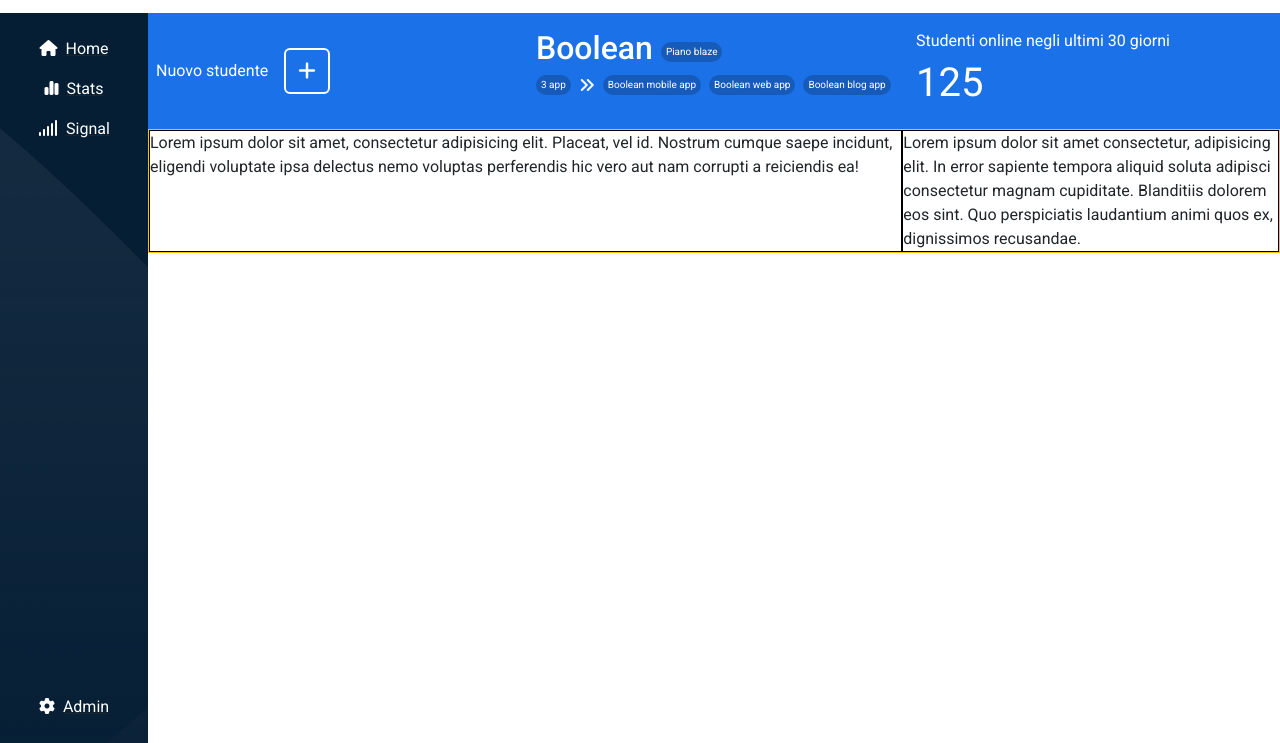
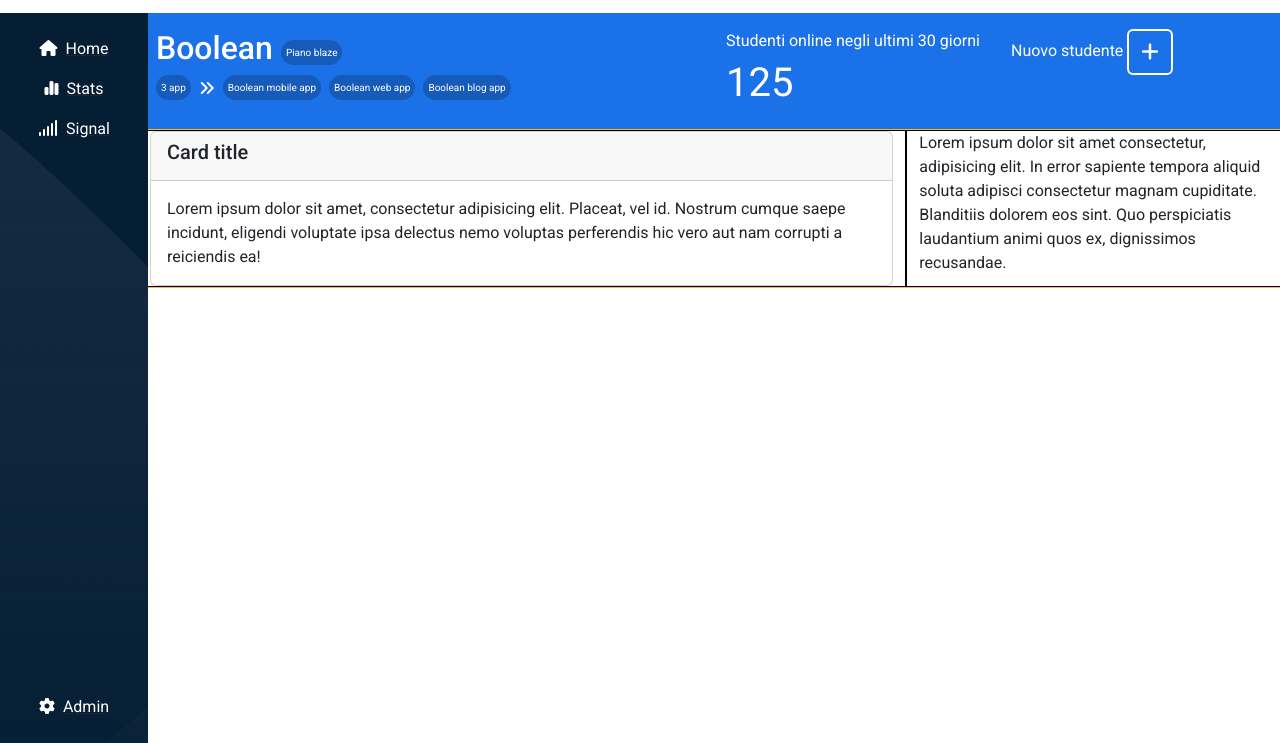
Before and after one commit to MattiaGiarrusso/html-css-bootstrap-dashboard, a plain HTML site: page index.html in a window 1280 px wide. Shown: the part 57-800 px from the top of the page. Drawn offline with nearby package versions, Linux system fonts and the light colour scheme.

Commit message:
Feat: add card in bottom main

```diff
--- a/index.html
+++ b/index.html
@@ -113,19 +113,20 @@
 
         <main>
 
-            <section class="ms-bg-blue text-white py-3 px-2">
+            <section class="ms-top-main ms-bg-blue text-white py-3 px-2">
 
                 <div class="row">
 
-                    <div class="col-12 col-md-4 d-flex gap-3 align-items-center">
-                        <span>Nuovo studente</span>
-                        <div>
+                    <div class="col-12 col-md-3 order-md-3">
+                        <div class="pe-2">
+                            <span class="align-self-center">Nuovo studente</span>
                             <button class="btn ms-btn-square">
-                            <i class="fa-solid fa-plus text-white"></i></button>
+                            <i class="fa-solid fa-plus text-white"></i>
+                            </button>
                         </div>
                     </div>
 
-                    <div class="col-12 col-md-4">
+                    <div class="col-12 col-md-6 order-md-1">
                         <div class="d-flex align-items-center gap-2">
                             <h2>Boolean</h2>
                             <span class="ms-badge ms-bg-bluebagde">Piano blaze</span>
@@ -141,7 +142,7 @@
                         </div>
                     </div>
 
-                    <div class="col-12 col-md-4">
+                    <div class="col-12 col-md-3 order-md-2">
                         <div>Studenti online negli ultimi 30 giorni</div>
                         <span class="fs-1">125</span>
                     </div>
@@ -149,11 +150,29 @@
                 </div>
             </section>
 
-            <section class="ms-bottom-main d-flex border border-warning">
-                <div class="col-8 border border-black">
-                    Lorem ipsum dolor sit amet, consectetur adipisicing elit. Placeat, vel id. Nostrum cumque saepe incidunt, eligendi voluptate ipsa delectus nemo voluptas perferendis hic vero aut nam corrupti a reiciendis ea!
+            <section class="ms-bottom-main">
+
+                <div class="row d-flex flex-wrap border border-warning">
+
+                    <div class="col-12 col-lg-8 border border-black">
+
+                        <div class="card">
+                            <div class="card-header">
+                                <h5 class="card-title">Card title</h5>
+                            </div>
+                            <div class="card-body">
+                                Lorem ipsum dolor sit amet, consectetur adipisicing elit. Placeat, vel id. Nostrum cumque saepe incidunt, eligendi voluptate ipsa delectus nemo voluptas perferendis hic vero aut nam corrupti a reiciendis ea!
+                            </div>
+                        </div>
+                    </div>
+
+                    <div class="col-12 col-lg-4 border border-black">
+                        Lorem ipsum dolor sit amet consectetur, adipisicing elit. In error sapiente tempora aliquid soluta adipisci consectetur magnam cupiditate. Blanditiis dolorem eos sint. Quo perspiciatis laudantium animi quos ex, dignissimos recusandae.
+                    </div>
+
                 </div>
-                <div class="col-4 border border-black">Lorem ipsum dolor sit amet consectetur, adipisicing elit. In error sapiente tempora aliquid soluta adipisci consectetur magnam cupiditate. Blanditiis dolorem eos sint. Quo perspiciatis laudantium animi quos ex, dignissimos recusandae.</div>
+
+
             </section>
         </main>
     </div>
--- a/style.css
+++ b/style.css
@@ -89,7 +89,6 @@
 -------------------*/
 .ms-badge {
     background-color: #165BBA;
-    line-height: 10px;
     padding: 5px;
     font-size: 10px;
     border-radius: 20px;
@@ -117,6 +116,7 @@ aside {
 
 main {
     width: calc(100% - 68px);
+    overflow: hidden;
     overflow-y: auto;
 }
 
```
